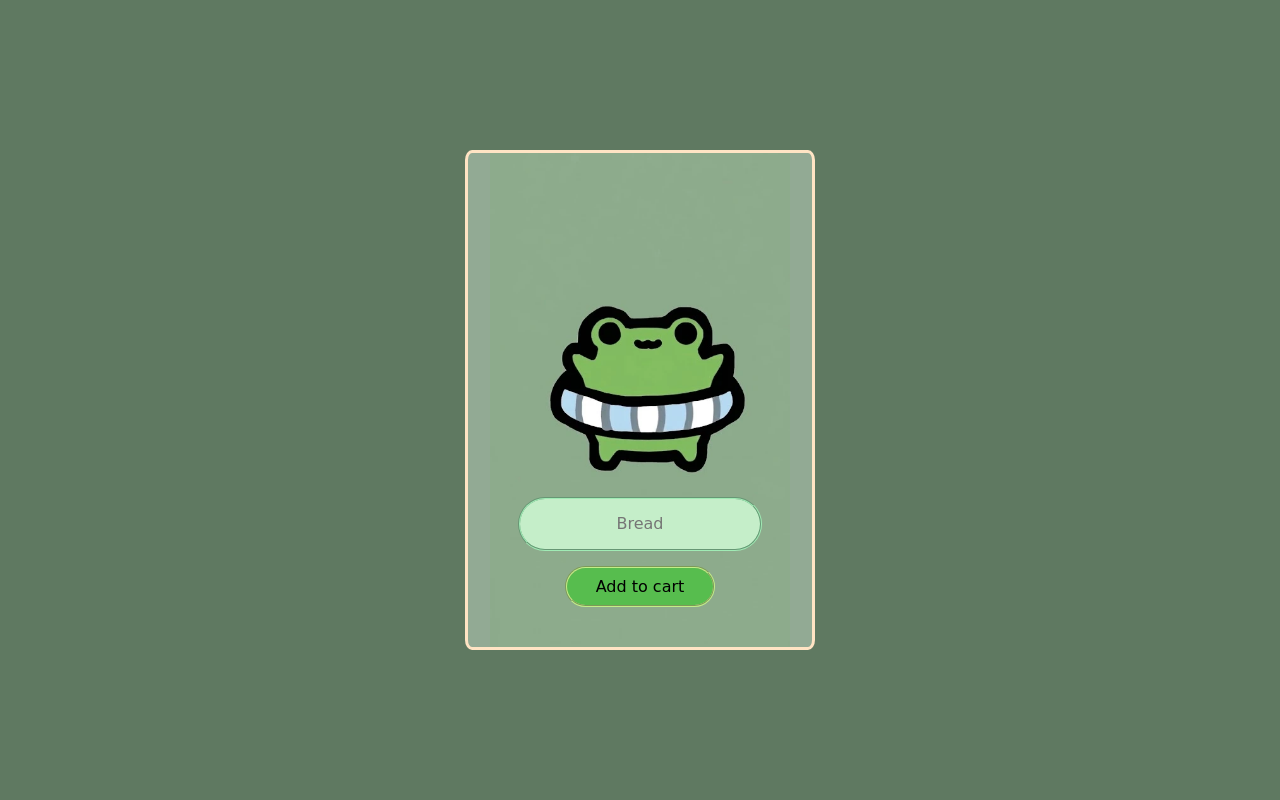
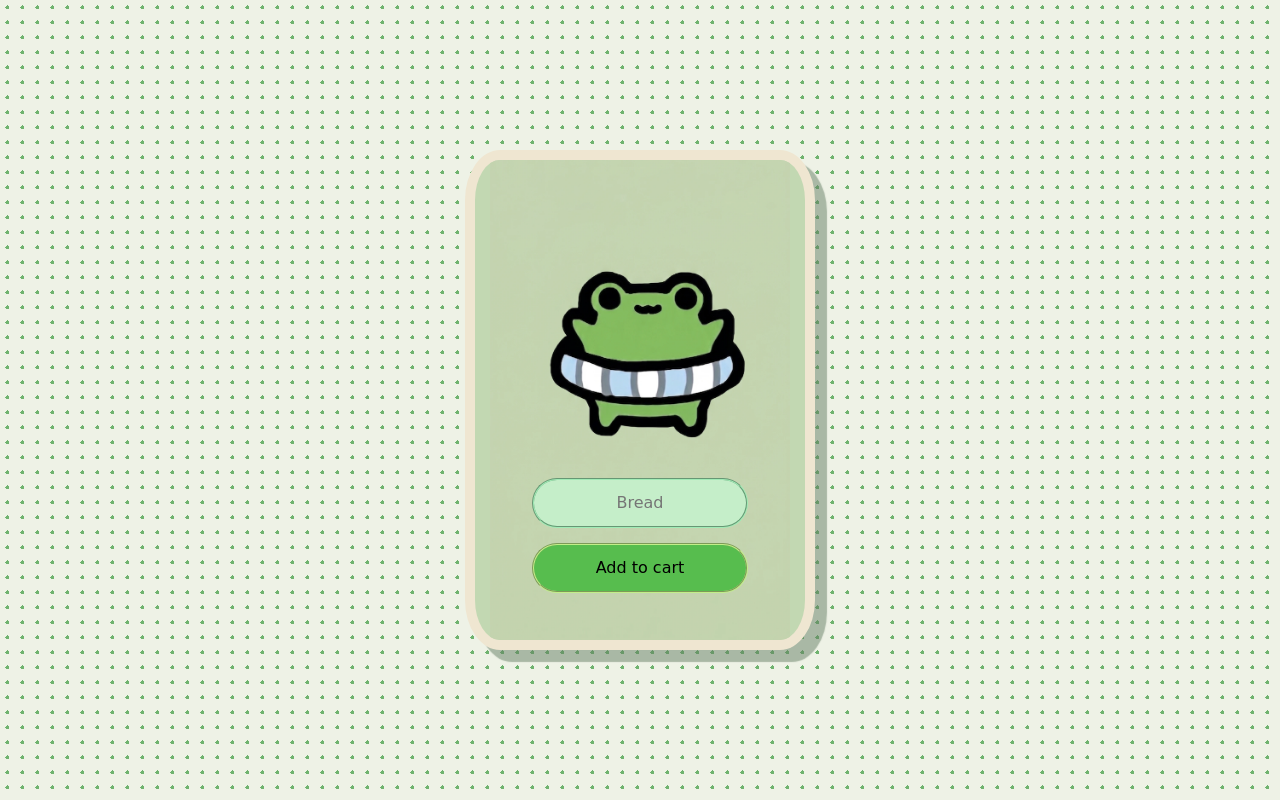
Before and after one commit to Lu-86/mobile-app, a plain HTML site: page index.html in a window 1280 px wide. Drawn offline with Linux system fonts and the light colour scheme; a web font is replaced by a local one.

Commit message:
improved

```diff
--- a/index.css
+++ b/index.css
@@ -1,12 +1,13 @@
 html,
 body {
-    background-color: rgb(95, 121, 97);
-    padding: 0;
-    margin: 0;
+    background-color: #eef2e6;
+    background-image: radial-gradient(#6fb36f 2px, transparent 2px);
+    background-size: 15px 15px;
 }
 
+
 #main-app {
-    background-color: rgb(146, 170, 148);
+    background-color: rgba(194, 216, 178);
     display: flex;
     flex-direction: column;
     justify-content: center;
@@ -16,24 +17,27 @@ body {
     top: 50%;
     left: 50%;
     transform: translate(-50%, -50%);
-    width: 350%;
+    width: 300%;
     max-width: 350px;
     height: 500px;
-    padding: 20px;
+    padding: 30px;
     box-sizing: border-box;
-    border-radius: 2%;
+    border-width: 10px;
+    border-radius: 10%;
     border-style: solid;
-    border-color: bisque;
+    border-color: rgba(239, 230, 209);
     overflow: hidden;
+    box-shadow: 12px 12px 1px rgba(100, 125, 100, 0.5);
+
 }
 
 #image-frog {
     width: 150%;
     max-width: 300px;
-    border: none;
+    border-radius: 5%;
     outline: none;
     display: block;
-    margin-bottom: 50px;
+    margin-bottom: 120px;
     position: absolute;
     z-index: 0;
 }
@@ -59,9 +63,9 @@ body {
 }
 
 #add-button {
-    width: 50%;
-    max-width: 150px;
-    padding: 3%;
+    width: 80%;
+    max-width: 250px;
+    padding: 5%;
     border-style: groove;
     border-radius: 30px;
     border-color: rgb(194, 238, 136);
--- a/index.html
+++ b/index.html
@@ -13,7 +13,7 @@
 
 <body>
     <div id="main-app">
-        <img id="image-frog" src="images/ranita.webp" alt="Frog">
+        <img id="image-frog" src="images/ranita2.webp" alt="Frog">
         <input type="text" id="input-field" placeholder="Bread">
         <button id="add-button"> Add to cart</button>
     </div>
```
Also changed, not shown: images/ranita2.webp (added).
